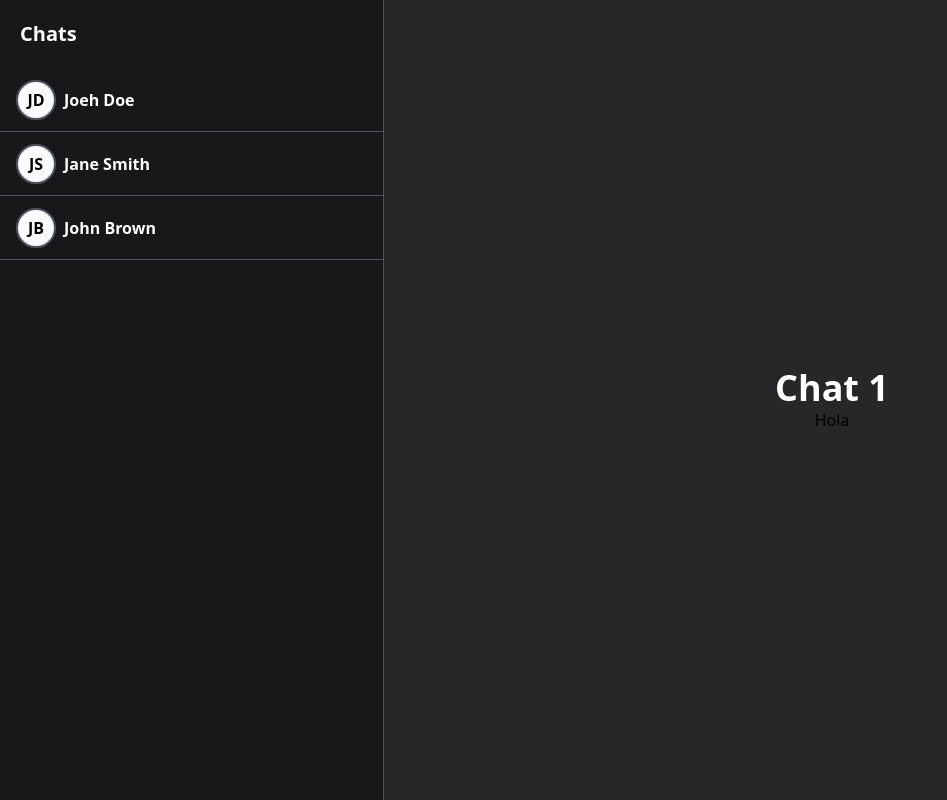
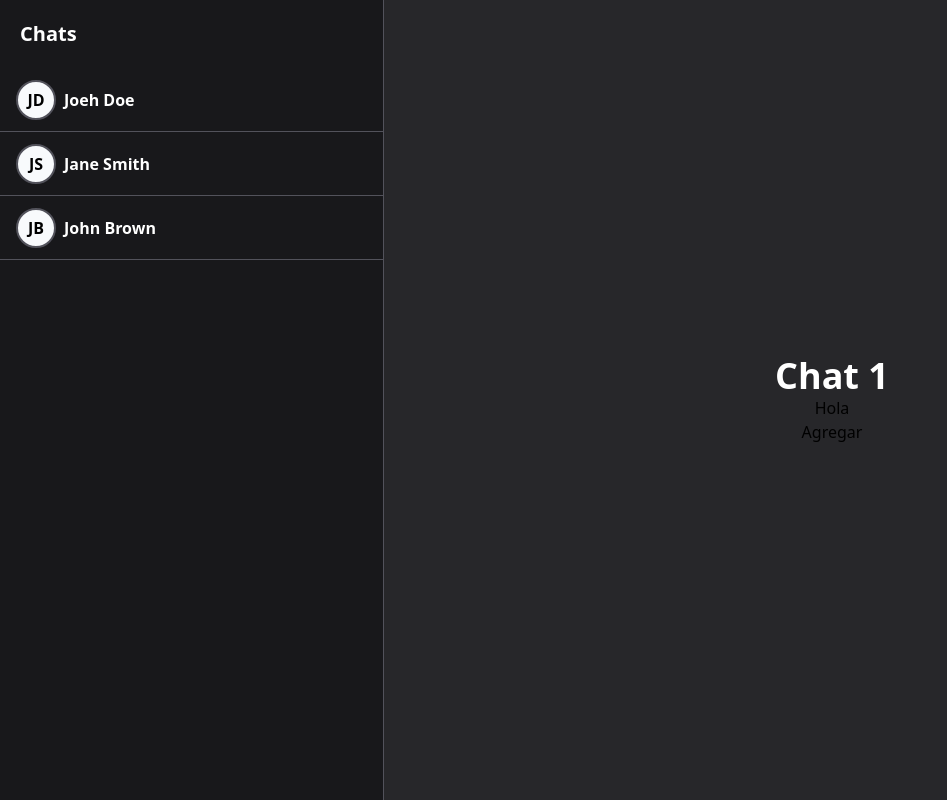
Before and after one commit to NicolasAmorosi/chat-frontend, a React (Vite) app: page /chat/1 in a window 1280 px wide. Shown: the whole page, without its empty margins (0-947 px from the left). Built offline with nearby package versions, Linux system fonts and the light colour scheme.

Commit message:
Agrege el boton

```diff
--- a/src/pages/Chat.jsx
+++ b/src/pages/Chat.jsx
@@ -8,6 +8,7 @@ export function Chat() {
       <div className="flex flex-col items-center justify-center w-full h-full bg-zinc-800">
         <h1 className="text-4xl font-bold text-white">Chat {chatId}</h1>
         <div>Hola</div>
+        <button>Agregar</button>
       </div>
     </div>
   );
```
